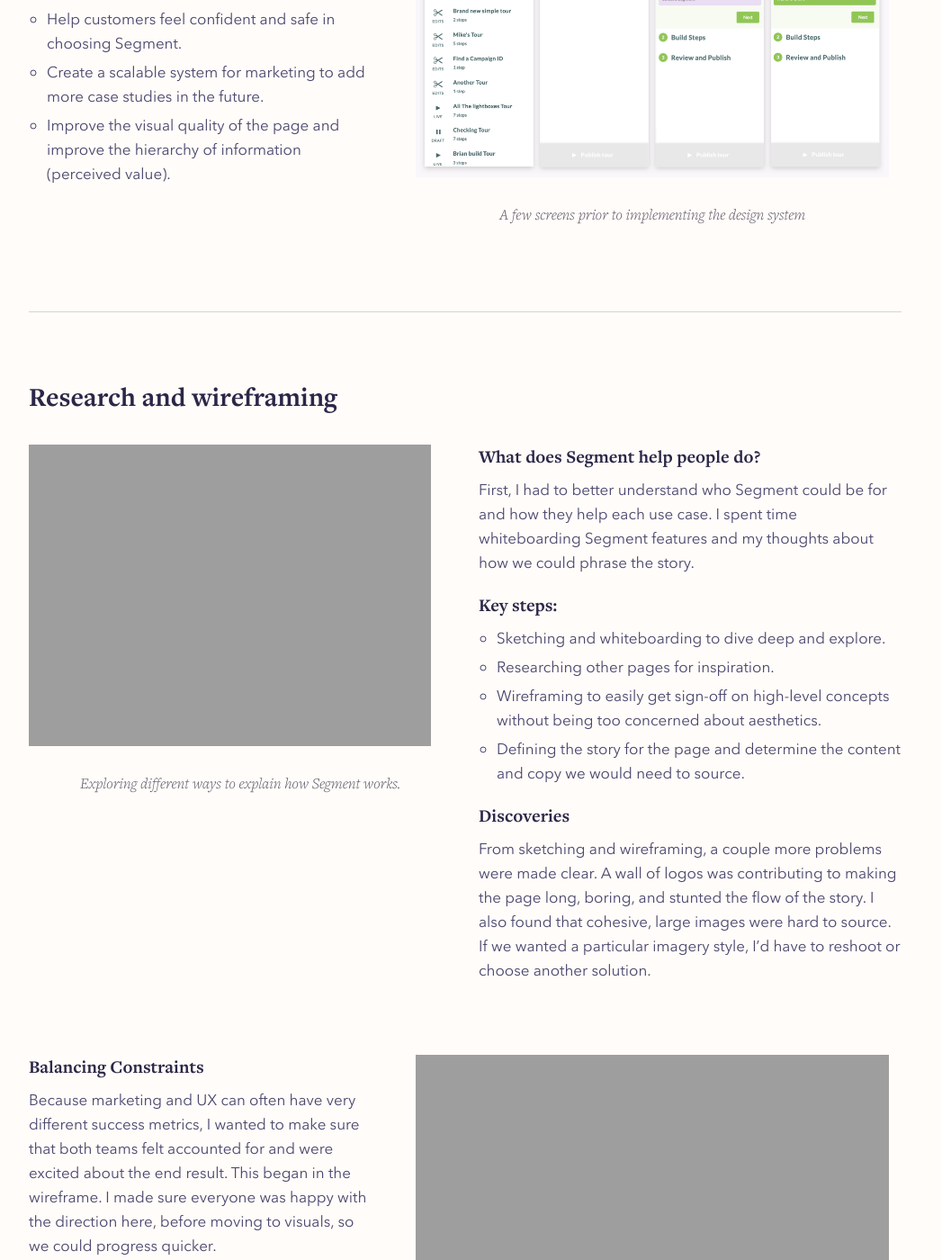
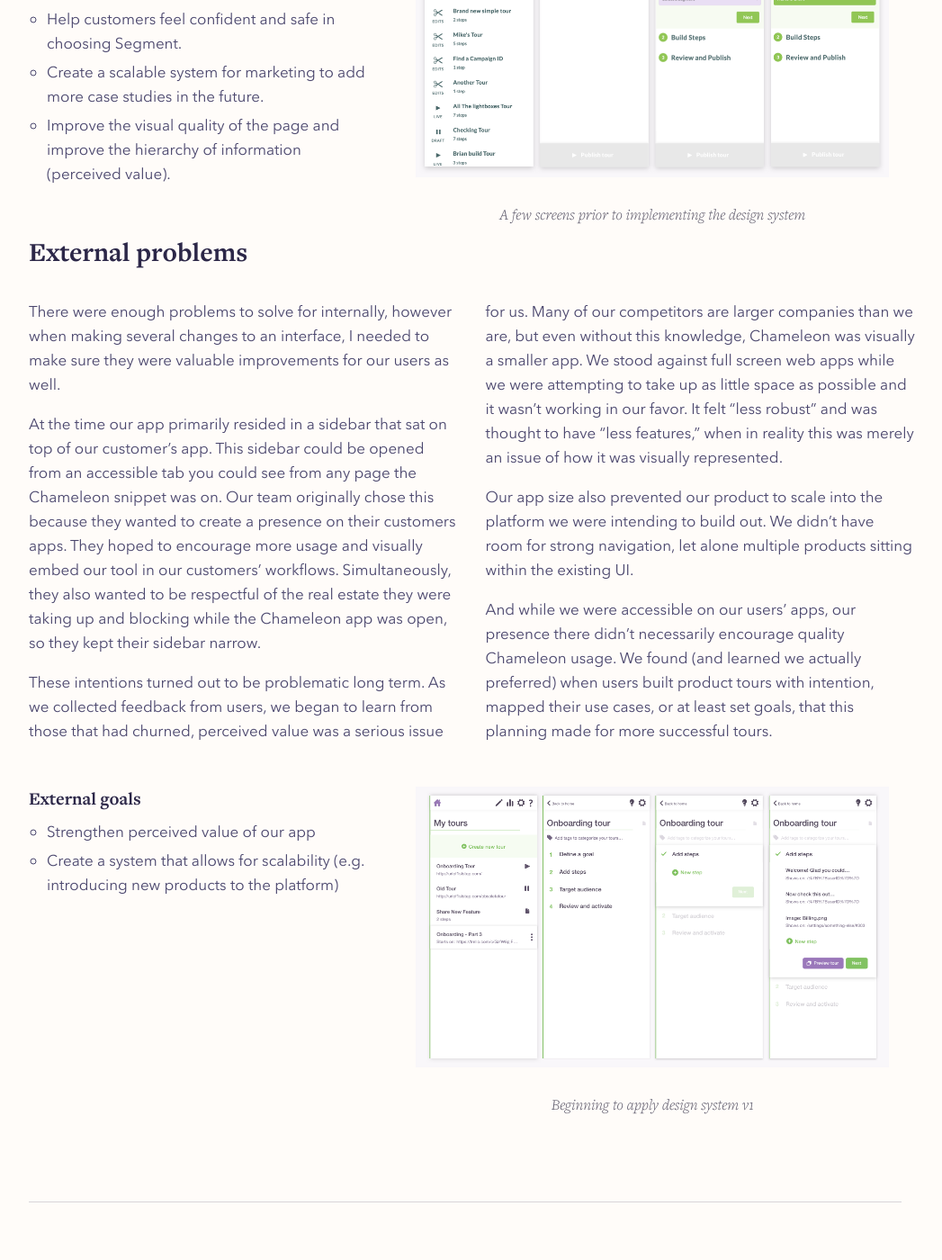
Before and after one commit to jessbottali/jessicabottali.com, a Jekyll site: the page built from projects/chameleon-design-system/index.html, in a window 1280 px wide and 1400 px high, scrolled down 1693 px. Shown: the whole window at 90% size, without its empty margins (123-1170 px from the left). Built offline with Jekyll 4.4.1, drawn with Linux system fonts in a browser that asks for light colours; comment, search, counter and statistics services are not loaded.

Commit message:
Update index.html

```diff
--- a/projects/chameleon-design-system/index.html
+++ b/projects/chameleon-design-system/index.html
@@ -45,6 +45,39 @@
     </div>
   </div>
 </div>
+<div class="Container">
+  <h2 class="ProjectWork-title">External problems</h2>
+  <div class="Grid gutters">
+    <div class="Project-content"style="
+    margin-bottom: 40px;
+    padding-left: 15px;
+   ">
+      <p style="margin-top: 0px;">There were enough problems to solve for internally, however when making several changes to an interface, I needed to make sure they were valuable improvements for our users as well. </p>
+
+      <p>At the time our app primarily resided in a sidebar that sat on top of our customer’s app. This sidebar could be opened from an accessible tab you could see from any page the Chameleon snippet was on. Our team originally chose this because they wanted to create a presence on their customers apps. They hoped to encourage more usage and visually embed our tool in our customers’ workflows. Simultaneously, they also wanted to be respectful of the real estate they were taking up and blocking while the Chameleon app was open, so they kept their sidebar narrow. </p>
+
+      <p>These intentions turned out to be problematic long term. As we collected feedback from users, we began to learn from those that had churned, perceived value was a serious issue for us. Many of our competitors are larger companies than we are, but even without this knowledge, Chameleon was visually a smaller app. We stood against full screen web apps while we were attempting to take up as little space as possible and it wasn’t working in our favor. It felt “less robust” and was thought to have “less features,” when in reality this was merely an issue of how it was visually represented.</p>
+
+      <p>Our app size also prevented our product to scale into the platform we were intending to build out. We didn’t have room for strong navigation, let alone multiple products sitting within the existing UI. </p>
+
+      <p>And while we were accessible on our users’ apps, our presence there didn’t necessarily encourage quality Chameleon usage. We found (and learned we actually preferred) when users built product tours with intention, mapped their use cases, or at least set goals, that this planning made for more successful tours. </p>
+      </div>
+    <div class="Grid-cell u-5of12">
+      <h3 class="ProjectImage-title mb2">External goals</h3>
+      <ul class="m0 mb3">
+        <li>Strengthen perceived value of our app</li>
+        <li>Create a system that allows for scalability (e.g. introducing new products to the platform)</li>
+      </ul>
+    </div>
+    <div class="Grid-cell u-7of12">
+      <div class="Trends-images">
+          <img src="./images/applying-new-system-v1@2x.png" class="ProjectImage" />
+          <p class="ImageCaption">Beginning to apply design system v1</p>
+      </div>
+    </div>
+  </div>
+</div>
+
 <div class="Container mb5">
   <hr />
     <h2 class="ProjectWork-title m0 mb4">Research and wireframing </h2>
```
